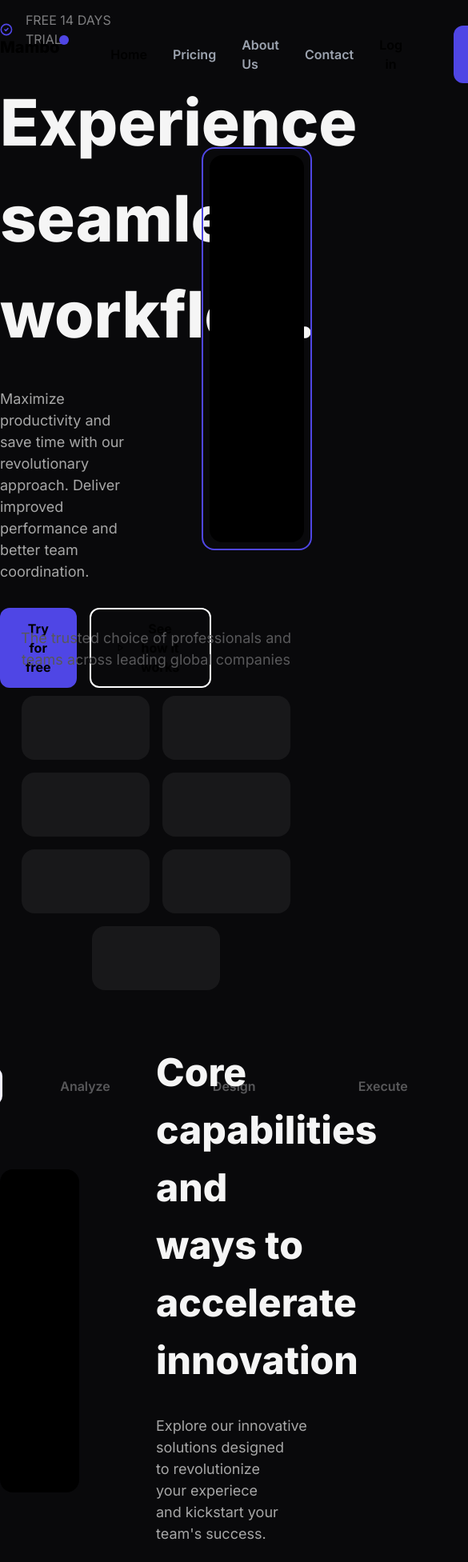
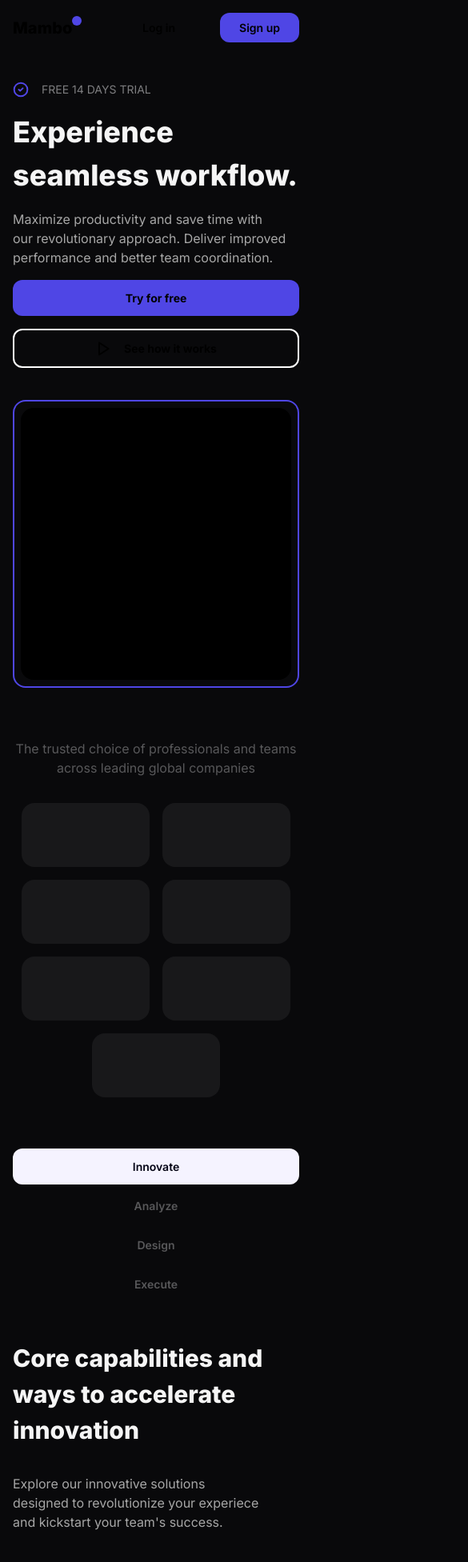
Before and after one commit to wickeddd3/mambo, a Next.js app: page / in a window 390 px wide. Shown: the top 1953 px of the page at 80% size, 585 px wide, since content can reach past the window. Built offline with nearby package versions, Linux system fonts and the light colour scheme.

Commit message:
feat: add responsive styles

```diff
--- a/src/app/page.tsx
+++ b/src/app/page.tsx
@@ -11,7 +11,7 @@ import Footer from "@/components/Footer";
 
 export default function Home() {
   return (
-    <main className="h-full w-full">
+    <main className="h-full w-full flex-wrap">
       <Navbar />
       <SectionHero />
       <SectionClients />
--- a/src/components/Footer.tsx
+++ b/src/components/Footer.tsx
@@ -13,45 +13,53 @@ export default function Footer() {
   const [selected, setSelected] = useState("US");
 
   return (
-    <footer className="h-full w-full bg-[#000000] py-24">
-      <div className="mx-auto h-full max-w-7xl">
+    <footer className="h-full w-full bg-[#000000] py-12 md:py-24">
+      <div className="mx-auto h-full max-w-7xl px-4">
         <div className="flex h-full w-full flex-col gap-20">
-          <div className="flex h-full w-full justify-between gap-12">
+          <div className="flex h-full w-full flex-wrap gap-12 md:justify-between">
             <div className="flex flex-col gap-8">
-              <h6 className="text-sm font-semibold">Product</h6>
-              <h6 className="text-sm font-light">Dashboard</h6>
-              <h6 className="text-sm font-light">Apps & Integrations</h6>
-              <h6 className="text-sm font-light">Developer Platform</h6>
-              <h6 className="text-sm font-light">Mambo for IOS</h6>
-              <h6 className="text-sm font-light">Enterprise</h6>
-              <h6 className="text-sm font-light">Accessibility</h6>
-              <h6 className="text-sm font-light">Changelog</h6>
+              <h6 className="text-xs font-semibold md:text-sm">Product</h6>
+              <h6 className="text-xs font-light md:text-sm">Dashboard</h6>
+              <h6 className="text-xs font-light md:text-sm">
+                Apps & Integrations
+              </h6>
+              <h6 className="text-xs font-light md:text-sm">
+                Developer Platform
+              </h6>
+              <h6 className="text-xs font-light md:text-sm">Mambo for IOS</h6>
+              <h6 className="text-xs font-light md:text-sm">Enterprise</h6>
+              <h6 className="text-xs font-light md:text-sm">Accessibility</h6>
+              <h6 className="text-xs font-light md:text-sm">Changelog</h6>
             </div>
             <div className="flex flex-col gap-8">
-              <h6 className="text-sm font-semibold">Customer Support</h6>
-              <h6 className="text-sm font-light">Contact</h6>
-              <h6 className="text-sm font-light">Payments</h6>
-              <h6 className="text-sm font-light">Redeem Code</h6>
-              <h6 className="text-sm font-light">Educational & NPOs</h6>
+              <h6 className="text-xs font-semibold md:text-sm">
+                Customer Support
+              </h6>
+              <h6 className="text-xs font-light md:text-sm">Contact</h6>
+              <h6 className="text-xs font-light md:text-sm">Payments</h6>
+              <h6 className="text-xs font-light md:text-sm">Redeem Code</h6>
+              <h6 className="text-xs font-light md:text-sm">
+                Educational & NPOs
+              </h6>
             </div>
             <div className="flex flex-col gap-8">
-              <h6 className="text-sm font-semibold">Corporate</h6>
-              <h6 className="text-sm font-light">About Us</h6>
-              <h6 className="text-sm font-light">Business</h6>
-              <h6 className="text-sm font-light">Pricing</h6>
-              <h6 className="text-sm font-light">Publications</h6>
-              <h6 className="text-sm font-light">Investors</h6>
+              <h6 className="text-xs font-semibold md:text-sm">Corporate</h6>
+              <h6 className="text-xs font-light md:text-sm">About Us</h6>
+              <h6 className="text-xs font-light md:text-sm">Business</h6>
+              <h6 className="text-xs font-light md:text-sm">Pricing</h6>
+              <h6 className="text-xs font-light md:text-sm">Publications</h6>
+              <h6 className="text-xs font-light md:text-sm">Investors</h6>
             </div>
             <div className="flex flex-col gap-8">
-              <h6 className="text-sm font-semibold">Resources</h6>
-              <h6 className="text-sm font-light">{`What's new`}</h6>
-              <h6 className="text-sm font-light">Blog</h6>
-              <h6 className="text-sm font-light">Help Center</h6>
-              <h6 className="text-sm font-light">Press</h6>
+              <h6 className="text-xs font-semibold md:text-sm">Resources</h6>
+              <h6 className="text-xs font-light md:text-sm">{`What's new`}</h6>
+              <h6 className="text-xs font-light md:text-sm">Blog</h6>
+              <h6 className="text-xs font-light md:text-sm">Help Center</h6>
+              <h6 className="text-xs font-light md:text-sm">Press</h6>
             </div>
             <div className="flex flex-col gap-24">
               <div className="flex flex-col gap-8">
-                <h6 className="text-sm font-semibold">Location</h6>
+                <h6 className="text-xs font-semibold md:text-sm">Location</h6>
                 <ReactFlagsSelect
                   selected={selected}
                   onSelect={(code) => setSelected(code)}
@@ -79,14 +87,14 @@ export default function Footer() {
               </div>
             </div>
           </div>
-          <div className="flex items-center gap-6">
-            <h6 className="text-sm font-semibold text-[#3b3b3b]">
+          <div className="flex flex-wrap-reverse items-center justify-center gap-4 md:justify-start md:gap-6">
+            <h6 className="text-xs font-semibold text-[#3b3b3b] md:text-sm">
               &copy; {currentYear} Mambo
             </h6>
-            <h6 className="text-sm font-semibold text-[#3b3b3b]">
+            <h6 className="text-xs font-semibold text-[#3b3b3b] md:text-sm">
               Terms of Service
             </h6>
-            <h6 className="text-sm font-semibold text-[#3b3b3b]">
+            <h6 className="text-xs font-semibold text-[#3b3b3b] md:text-sm">
               Cookie Policy
             </h6>
           </div>
--- a/src/components/Navbar.tsx
+++ b/src/components/Navbar.tsx
@@ -1,12 +1,12 @@
 export default function Navbar() {
   return (
-    <nav className="mx-auto flex max-w-7xl items-center justify-between py-8">
+    <nav className="mx-auto flex w-full items-center justify-between px-4 py-4 md:max-w-7xl lg:py-8">
       <div className="flex gap-16">
         <div className="relative">
           <h1 className="text-xl font-extrabold">Mambo</h1>
           <span className="absolute -right-3 top-0 h-3 w-3 rounded-full bg-indigo-600"></span>
         </div>
-        <ul className="flex items-center gap-8">
+        <ul className="hidden items-center gap-8 lg:flex">
           <li className="text-md font-semibold">Home</li>
           <li className="text-md font-semibold text-gray-400">Pricing</li>
           <li className="text-md font-semibold text-gray-400">About Us</li>
@@ -14,10 +14,10 @@ export default function Navbar() {
         </ul>
       </div>
       <div className="flex items-center gap-8">
-        <button className="text-md rounded-xl px-8 py-3 font-semibold">
+        <button className="md:text-md rounded-xl px-6 py-2 text-sm font-semibold md:px-8 md:py-3">
           Log in
         </button>
-        <button className="text-md rounded-xl bg-indigo-600 px-8 py-3 font-semibold">
+        <button className="md:text-md rounded-xl bg-indigo-600 px-6 py-2 text-sm font-semibold md:px-8 md:py-3">
           Sign up
         </button>
       </div>
--- a/src/components/SectionClients.tsx
+++ b/src/components/SectionClients.tsx
@@ -1,8 +1,8 @@
 export default function SectionClients() {
   return (
-    <section className="mx-auto h-full max-w-7xl py-12">
+    <section className="mx-auto h-full max-w-7xl px-4 py-8 md:py-12">
       <div className="flex h-full w-full flex-col items-center justify-center gap-8">
-        <p className="max-w-lg text-center text-lg text-[#58585a]">
+        <p className="text-md max-w-lg text-center text-[#58585a] md:text-lg">
           The trusted choice of professionals and teams across leading global
           companies
         </p>
--- a/src/components/SectionFeatures.tsx
+++ b/src/components/SectionFeatures.tsx
@@ -2,37 +2,37 @@ import { MoveRight } from "lucide-react";
 
 export default function SectionFeatures() {
   return (
-    <section className="mx-auto h-full max-w-7xl py-12">
+    <section className="mx-auto h-full max-w-7xl px-4 py-8 md:py-12">
       <div className="flex h-full w-full flex-col items-center gap-8">
-        <div className="flex items-center gap-4">
-          <button className="rounded-xl bg-[#f5f3ff] px-14 py-3 font-semibold text-[#030315]">
+        <div className="flex w-full flex-wrap items-center justify-center gap-1 sm:flex-nowrap md:gap-4">
+          <button className="lg:text-md w-full rounded-xl bg-[#f5f3ff] px-4 py-3 text-sm font-semibold text-[#030315] sm:w-fit sm:px-6 md:px-8 lg:px-14">
             Innovate
           </button>
-          <button className="px-14 py-3 font-semibold text-[#58585a]">
+          <button className="lg:text-md w-full px-4 py-3 text-sm font-semibold text-[#58585a] sm:w-fit sm:px-6 md:px-8 lg:px-14">
             Analyze
           </button>
-          <button className="px-14 py-3 font-semibold text-[#58585a]">
+          <button className="lg:text-md w-full px-4 py-3 text-sm font-semibold text-[#58585a] sm:w-fit sm:px-6 md:px-8 lg:px-14">
             Design
           </button>
-          <button className="px-14 py-3 font-semibold text-[#58585a]">
+          <button className="lg:text-md w-full px-4 py-3 text-sm font-semibold text-[#58585a] sm:w-fit sm:px-6 md:px-8 lg:px-14">
             Execute
           </button>
         </div>
-        <div className="flex h-[500px] gap-24 py-12">
-          <div className="h-full w-1/2">
-            <div className="h-full w-full rounded-2xl bg-black"></div>
+        <div className="flex h-full w-full flex-wrap-reverse gap-12 py-4 md:gap-14 md:py-12 lg:flex-nowrap">
+          <div className="h-full w-full lg:w-1/2">
+            <div className="h-[360px] w-full rounded-2xl bg-black md:h-[400px]"></div>
           </div>
-          <div className="h-full w-1/2">
+          <div className="h-full w-full lg:w-1/2">
             <div className="flex h-full w-full flex-col justify-center gap-8">
-              <h1 className="text-5xl font-extrabold text-[#f5f5f5]">
+              <h1 className="text-3xl font-extrabold text-[#f5f5f5] md:text-4xl">
                 Core capabilities and ways to accelerate innovation
               </h1>
-              <p className="text-balance text-lg text-[#a7a7a7]">
+              <p className="text-md text-balance text-[#a7a7a7] md:text-lg">
                 {`Explore our innovative solutions designed to revolutionize your
                 experiece and kickstart your team's success.`}
               </p>
               <button className="flex w-fit items-center gap-4">
-                <span className="text-xl font-normal text-indigo-600">
+                <span className="text-md font-normal text-indigo-600 md:text-lg lg:text-xl">
                   Learn how to innovate
                 </span>
                 <MoveRight size={30} color="#5046e6" />
--- a/src/components/SectionHero.tsx
+++ b/src/components/SectionHero.tsx
@@ -2,35 +2,37 @@ import { CircleCheck, PlayIcon } from "lucide-react";
 
 export default function SectionHero() {
   return (
-    <section className="m-auto flex h-[600px] max-w-7xl gap-24 py-12">
-      <div className="h-full w-2/5">
-        <div className="flex h-full w-full flex-col justify-center gap-8">
+    <section className="m-auto flex h-full max-w-7xl flex-wrap gap-10 px-4 py-8 md:py-12 lg:flex-nowrap lg:gap-4">
+      <div className="w-ful h-full lg:w-2/5">
+        <div className="flex h-full w-full flex-col justify-center gap-4">
           <div className="flex items-center gap-4">
             <CircleCheck size={20} absoluteStrokeWidth={true} color="#5046e6" />
-            <h6 className="text-md uppercase text-[#7d7d7f]">
+            <h6 className="md:text-md text-sm uppercase text-[#7d7d7f]">
               FREE 14 DAYS TRIAL
             </h6>
           </div>
-          <h1 className="text-7xl font-extrabold text-[#f5f5f5]">
+          <h1 className="text-4xl font-extrabold text-[#f5f5f5] md:text-5xl lg:text-6xl">
             Experience seamless workflow.
           </h1>
-          <p className="text-balance text-lg text-[#a7a7a7]">
+          <p className="text-md text-balance text-[#a7a7a7] md:text-lg">
             Maximize productivity and save time with our revolutionary approach.
             Deliver improved performance and better team coordination.
           </p>
-          <div className="flex gap-4">
-            <button className="text-md rounded-xl bg-indigo-600 px-8 py-3 font-bold">
+          <div className="flex flex-wrap gap-4 md:flex-nowrap">
+            <button className="md:text-md w-full rounded-xl bg-indigo-600 px-8 py-3 text-sm font-bold md:w-fit">
               Try for free
             </button>
-            <button className="flex items-center gap-4 rounded-xl border-2 border-white px-8 py-3">
+            <button className="flex w-full items-center justify-center gap-4 rounded-xl border-2 border-white px-8 py-3 md:w-fit">
               <PlayIcon size={20} absoluteStrokeWidth={true} />
-              <span className="text-md font-bold">See how it works</span>
+              <span className="md:text-md text-sm font-bold">
+                See how it works
+              </span>
             </button>
           </div>
         </div>
       </div>
-      <div className="h-full w-3/5">
-        <div className="h-full w-full rounded-2xl border-2 border-indigo-600 p-2">
+      <div className="h-full w-full lg:w-3/5">
+        <div className="h-[360px] w-full rounded-2xl border-2 border-indigo-600 p-2 md:h-[500px]">
           <div className="h-full w-full rounded-2xl bg-black"></div>
         </div>
       </div>
--- a/src/components/SectionTestimonials.tsx
+++ b/src/components/SectionTestimonials.tsx
@@ -2,10 +2,10 @@ import Image from "next/image";
 
 export default function SectionTestimonials() {
   return (
-    <section className="h-full w-full pt-12">
+    <section className="h-full w-full py-8 md:py-12">
       <div className="h-full w-full bg-indigo-700 bg-image-testimonials bg-cover bg-center bg-no-repeat bg-blend-multiply">
         <div className="mx-auto flex h-full max-w-7xl flex-col items-center gap-12 py-24">
-          <h1 className="w-3/4 text-balance text-center text-4xl font-extrabold text-[#f5f5f5]">
+          <h1 className="w-3/4 text-balance text-center text-2xl font-extrabold text-[#f5f5f5] md:text-3xl lg:text-4xl">
             {`Helping the world's most innovative companies to work better, daily.`}
           </h1>
           <div className="flex w-full items-center justify-around gap-6">
```
Also changed, not shown: src/components/SectionCapabilities.tsx (+7 -7 lines), src/components/SectionNewsLetter.tsx (+8 -8 lines), src/components/SectionPlans.tsx (+7 -7 lines), src/components/SectionShowcase.tsx (+4 -4 lines).
